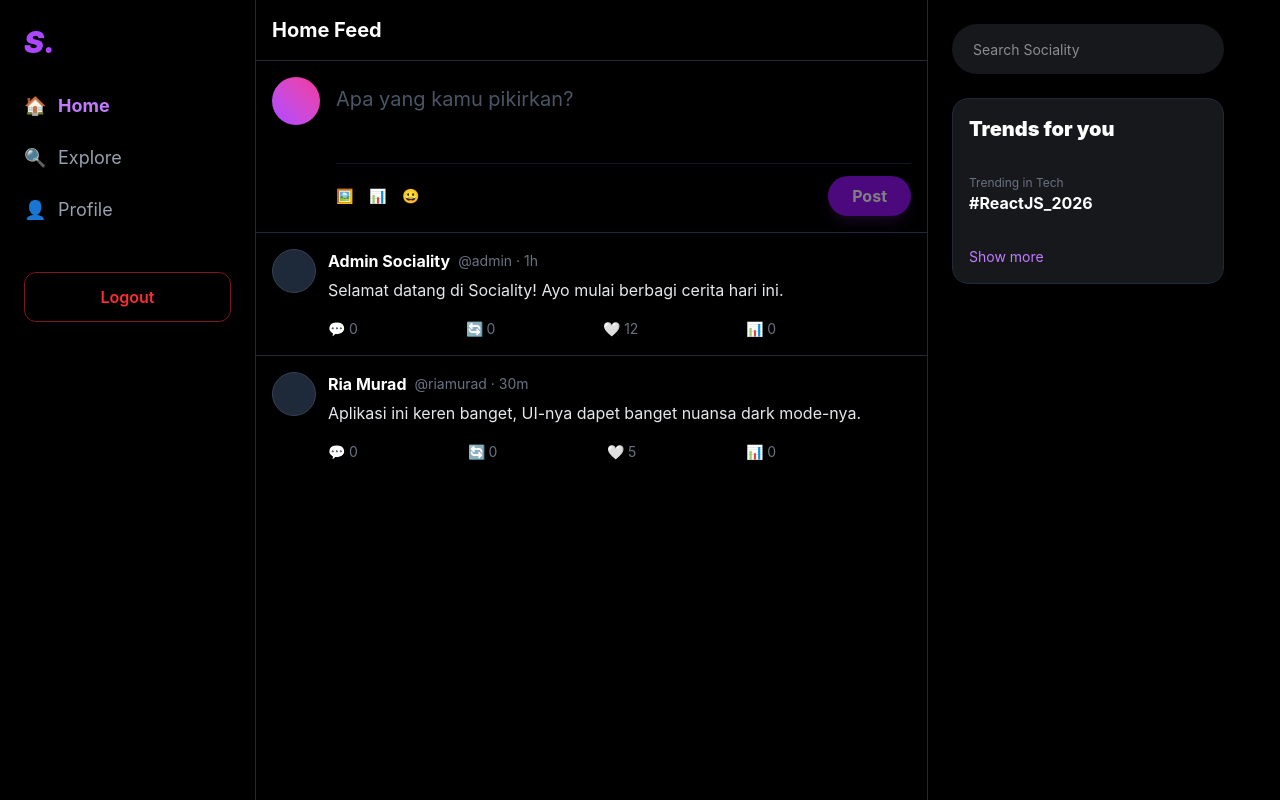
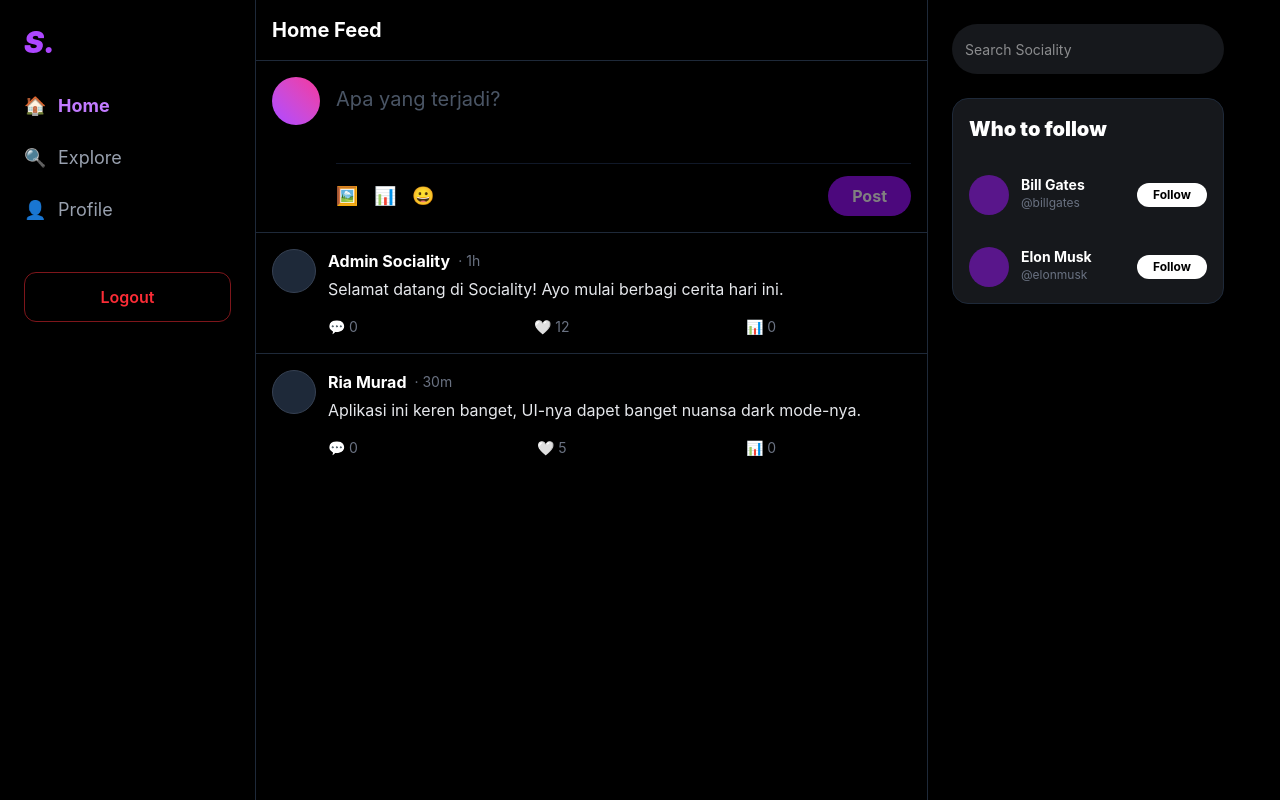
Before and after one commit to riadmurad22-ai/sociality-app, a React (Vite) app: page /timeline in a window 1280 px wide. Built offline with nearby package versions, Linux system fonts and the light colour scheme.

Commit message:
final adjustment: integrated navigation and figma features

```diff
--- a/src/pages/main/Timeline.tsx
+++ b/src/pages/main/Timeline.tsx
@@ -1,6 +1,6 @@
-import { useState } from "react";
-import { useAuthStore } from "../../store/useAuthStore";
-import { useNavigate } from "react-router-dom";
+import { useState } from 'react';
+import { useAuthStore } from '../../store/useAuthStore';
+import { useNavigate } from 'react-router-dom';
 
 interface Post {
   id: number;
@@ -14,115 +14,52 @@ interface Post {
 export default function Timeline() {
   const logout = useAuthStore((state) => state.logout);
   const navigate = useNavigate();
-  const [content, setContent] = useState("");
+  const [content, setContent] = useState('');
   const [likedPosts, setLikedPosts] = useState<number[]>([]);
 
   const [posts, setPosts] = useState<Post[]>([
-    {
-      id: 1,
-      user: "Admin Sociality",
-      handle: "@admin",
-      content:
-        "Selamat datang di Sociality! Ayo mulai berbagi cerita hari ini.",
-      time: "1h",
-      likes: 12,
-    },
-    {
-      id: 2,
-      user: "Ria Murad",
-      handle: "@riamurad",
-      content:
-        "Aplikasi ini keren banget, UI-nya dapet banget nuansa dark mode-nya.",
-      time: "30m",
-      likes: 5,
-    },
+    { id: 1, user: "Admin Sociality", handle: "@admin", content: "Selamat datang di Sociality! Ayo mulai berbagi cerita hari ini.", time: "1h", likes: 12 },
+    { id: 2, user: "Ria Murad", handle: "@riamurad", content: "Aplikasi ini keren banget, UI-nya dapet banget nuansa dark mode-nya.", time: "30m", likes: 5 },
   ]);
-
-  const toggleLike = (id: number) => {
-    if (likedPosts.includes(id)) {
-      setLikedPosts(likedPosts.filter((postId) => postId !== id));
-    } else {
-      setLikedPosts([...likedPosts, id]);
-    }
-  };
 
   const handlePost = () => {
     if (!content.trim()) return;
-    const newPost: Post = {
-      id: Date.now(),
-      user: "User Ganteng",
-      handle: "@user_test",
-      content: content,
-      time: "Just now",
-      likes: 0,
-    };
+    const newPost: Post = { id: Date.now(), user: "User Ganteng", handle: "@user_test", content: content, time: "Just now", likes: 0 };
     setPosts([newPost, ...posts]);
-    setContent("");
+    setContent('');
+  };
+
+  const toggleLike = (id: number) => {
+    setLikedPosts(prev => prev.includes(id) ? prev.filter(p => p !== id) : [...prev, id]);
   };
 
   return (
     <div className="flex min-h-screen bg-black text-white">
-      {/* SIDEBAR */}
+      {/* SIDEBAR KIRI */}
       <aside className="w-64 border-r border-gray-800 p-6 hidden md:block sticky top-0 h-screen">
-        <h2 className="text-3xl font-black mb-8 text-purple-500 italic">S.</h2>
+        <h2 className="text-3xl font-black mb-8 text-purple-500 italic cursor-pointer" onClick={() => navigate('/timeline')}>S.</h2>
         <nav className="space-y-6 text-lg">
-          <div
-            onClick={() => navigate("/timeline")}
-            className="flex items-center gap-3 text-purple-400 font-bold cursor-pointer"
-          >
-            <span>🏠</span> Home
-          </div>
-          <div className="flex items-center gap-3 hover:text-purple-400 cursor-pointer transition text-gray-400">
-            <span>🔍</span> Explore
-          </div>
-          <div
-            onClick={() => navigate("/profile")}
-            className="flex items-center gap-3 hover:text-purple-400 cursor-pointer transition text-gray-400"
-          >
-            <span>👤</span> Profile
-          </div>
+          <div onClick={() => navigate('/timeline')} className="flex items-center gap-3 text-purple-400 font-bold cursor-pointer"><span>🏠</span> Home</div>
+          <div onClick={() => navigate('/search')} className="flex items-center gap-3 text-gray-400 hover:text-purple-400 cursor-pointer transition"><span>🔍</span> Explore</div>
+          <div onClick={() => navigate('/profile')} className="flex items-center gap-3 text-gray-400 hover:text-purple-400 cursor-pointer transition"><span>👤</span> Profile</div>
         </nav>
-        <button
-          onClick={() => {
-            logout();
-            navigate("/login");
-          }}
-          className="mt-12 w-full py-3 border border-red-500/50 text-red-500 rounded-xl hover:bg-red-500/10 transition-all font-semibold"
-        >
-          Logout
-        </button>
+        <button onClick={() => { logout(); navigate('/login'); }} className="mt-12 w-full py-3 border border-red-500/50 text-red-500 rounded-xl hover:bg-red-500/10 transition-all font-semibold">Logout</button>
       </aside>
 
-      {/* FEED */}
-      <main className="flex-1 max-w-2xl border-r border-gray-800">
-        <header className="sticky top-0 bg-black/60 backdrop-blur-xl p-4 border-b border-gray-800 z-10">
+      {/* FEED TENGAH */}
+      <main className="flex-1 max-w-2xl border-r border-gray-800 pb-20">
+        <header className="sticky top-0 bg-black/60 backdrop-blur-xl p-4 border-b border-gray-800 z-10 flex justify-between items-center">
           <h1 className="text-xl font-bold">Home Feed</h1>
         </header>
 
         <div className="p-4 border-b border-gray-800">
           <div className="flex gap-4">
-            <div className="w-12 h-12 rounded-full bg-linear-to-tr from-purple-500 to-pink-500 shrink-0" />
+            <div className="w-12 h-12 rounded-full bg-linear-to-tr from-purple-500 to-pink-500" />
             <div className="flex-1">
-              <textarea
-                value={content}
-                onChange={(e) => setContent(e.target.value)}
-                className="w-full bg-transparent border-none focus:ring-0 text-xl placeholder-gray-600 resize-none py-2"
-                placeholder="Apa yang kamu pikirkan?"
-                rows={2}
-              />
+              <textarea value={content} onChange={(e) => setContent(e.target.value)} className="w-full bg-transparent border-none focus:ring-0 text-xl placeholder-gray-600 resize-none py-2" placeholder="Apa yang terjadi?" rows={2} />
               <div className="flex justify-between items-center pt-3 border-t border-gray-900 mt-2">
-                <div className="flex gap-4 text-purple-500 text-sm">
-                  <span>🖼️</span>
-                  <span>📊</span>
-                  <span>😀</span>
-                </div>
-                <button
-                  onClick={handlePost}
-                  disabled={!content.trim()}
-                  className="bg-purple-600 px-6 py-2 rounded-full font-bold hover:bg-purple-700 disabled:opacity-50 transition-all shadow-lg shadow-purple-500/20"
-                >
-                  Post
-                </button>
+                <div className="flex gap-4 text-purple-500 text-lg"><span>🖼️</span><span>📊</span><span>😀</span></div>
+                <button onClick={handlePost} disabled={!content.trim()} className="bg-purple-600 px-6 py-2 rounded-full font-bold hover:bg-purple-700 disabled:opacity-50 transition-all">Post</button>
               </div>
             </div>
           </div>
@@ -130,44 +67,21 @@ export default function Timeline() {
 
         <div className="divide-y divide-gray-800">
           {posts.map((post) => (
-            <div
-              key={post.id}
-              className="p-4 hover:bg-white/2 transition cursor-pointer"
-            >
+            <div key={post.id} className="p-4 hover:bg-white/2 transition group">
               <div className="flex gap-3">
-                <div className="w-11 h-11 rounded-full bg-gray-800 border border-gray-700 shrink-0" />
+                <div className="w-11 h-11 rounded-full bg-gray-800 border border-gray-700" />
                 <div className="flex-1">
-                  <div className="flex items-center gap-2">
-                    <span className="font-bold hover:underline">
-                      {post.user}
-                    </span>
-                    <span className="text-gray-500 text-sm">
-                      {post.handle} · {post.time}
-                    </span>
+                  <div className="flex justify-between">
+                    <div className="flex items-center gap-2"><span className="font-bold">{post.user}</span><span className="text-gray-500 text-sm">· {post.time}</span></div>
+                    <button onClick={() => setPosts(posts.filter(p => p.id !== post.id))} className="text-gray-600 hover:text-red-500 opacity-0 group-hover:opacity-100 transition">🗑️</button>
                   </div>
-                  <p className="mt-1 text-gray-200 leading-relaxed">
-                    {post.content}
-                  </p>
+                  <p className="mt-1 text-gray-200">{post.content}</p>
                   <div className="flex justify-between mt-4 text-gray-500 text-sm max-w-md">
-                    <span className="hover:text-blue-400 flex items-center gap-1 transition">
-                      💬 0
-                    </span>
-                    <span className="hover:text-green-400 flex items-center gap-1 transition">
-                      🔄 0
-                    </span>
-                    <button
-                      onClick={(e) => {
-                        e.stopPropagation();
-                        toggleLike(post.id);
-                      }}
-                      className={`flex items-center gap-1 transition ${likedPosts.includes(post.id) ? "text-red-500 font-bold" : "hover:text-red-400"}`}
-                    >
-                      {likedPosts.includes(post.id) ? "❤️" : "🤍"}{" "}
-                      {post.likes + (likedPosts.includes(post.id) ? 1 : 0)}
+                    <span className="hover:text-blue-400">💬 0</span>
+                    <button onClick={() => toggleLike(post.id)} className={likedPosts.includes(post.id) ? 'text-red-500' : ''}>
+                      {likedPosts.includes(post.id) ? '❤️' : '🤍'} {post.likes + (likedPosts.includes(post.id) ? 1 : 0)}
                     </button>
-                    <span className="hover:text-purple-400 flex items-center gap-1 transition">
-                      📊 0
-                    </span>
+                    <span>📊 0</span>
                   </div>
                 </div>
               </div>
@@ -176,24 +90,19 @@ export default function Timeline() {
         </div>
       </main>
 
-      {/* TRENDING */}
-      <aside className="w-80 p-6 hidden lg:block sticky top-0 h-screen">
-        <div className="bg-[#16181c] p-3 rounded-full mb-6 border border-transparent focus-within:border-purple-500 focus-within:bg-black transition-all">
-          <input
-            type="text"
-            placeholder="Search Sociality"
-            className="bg-transparent border-none focus:ring-0 w-full text-sm px-2"
-          />
+      {/* SIDEBAR KANAN */}
+      <aside className="w-80 p-6 hidden lg:block sticky top-0 h-screen overflow-y-auto">
+        <div className="bg-[#16181c] p-3 rounded-full mb-6 border border-transparent focus-within:border-purple-500 transition-all">
+          <input type="text" placeholder="Search Sociality" className="bg-transparent border-none focus:ring-0 w-full text-sm" />
         </div>
-        <div className="bg-[#16181c] rounded-2xl border border-gray-800 overflow-hidden">
-          <h3 className="font-black text-xl p-4">Trends for you</h3>
-          <div className="hover:bg-white/3 p-4 cursor-pointer transition">
-            <p className="text-xs text-gray-500">Trending in Tech</p>
-            <p className="font-bold">#ReactJS_2026</p>
-          </div>
-          <p className="p-4 text-purple-400 text-sm hover:bg-white/3 cursor-pointer">
-            Show more
-          </p>
+        <div className="bg-[#16181c] rounded-2xl border border-gray-800 overflow-hidden mb-4">
+          <h3 className="font-black text-xl p-4">Who to follow</h3>
+          {[{ n: "Bill Gates", h: "@billgates" }, { n: "Elon Musk", h: "@elonmusk" }].map(u => (
+            <div key={u.h} className="flex items-center justify-between p-4 hover:bg-white/3">
+              <div className="flex gap-3"><div className="w-10 h-10 rounded-full bg-purple-900" /><div><p className="font-bold text-sm">{u.n}</p><p className="text-gray-500 text-xs">{u.h}</p></div></div>
+              <button className="bg-white text-black px-4 py-1 rounded-full text-xs font-bold">Follow</button>
+            </div>
+          ))}
         </div>
       </aside>
     </div>
```
Also changed, not shown: src/App.tsx (+5 -3 lines), src/pages/main/Profile.tsx (+15 -24 lines), src/pages/main/Search.tsx (added, +69 -0 lines).
